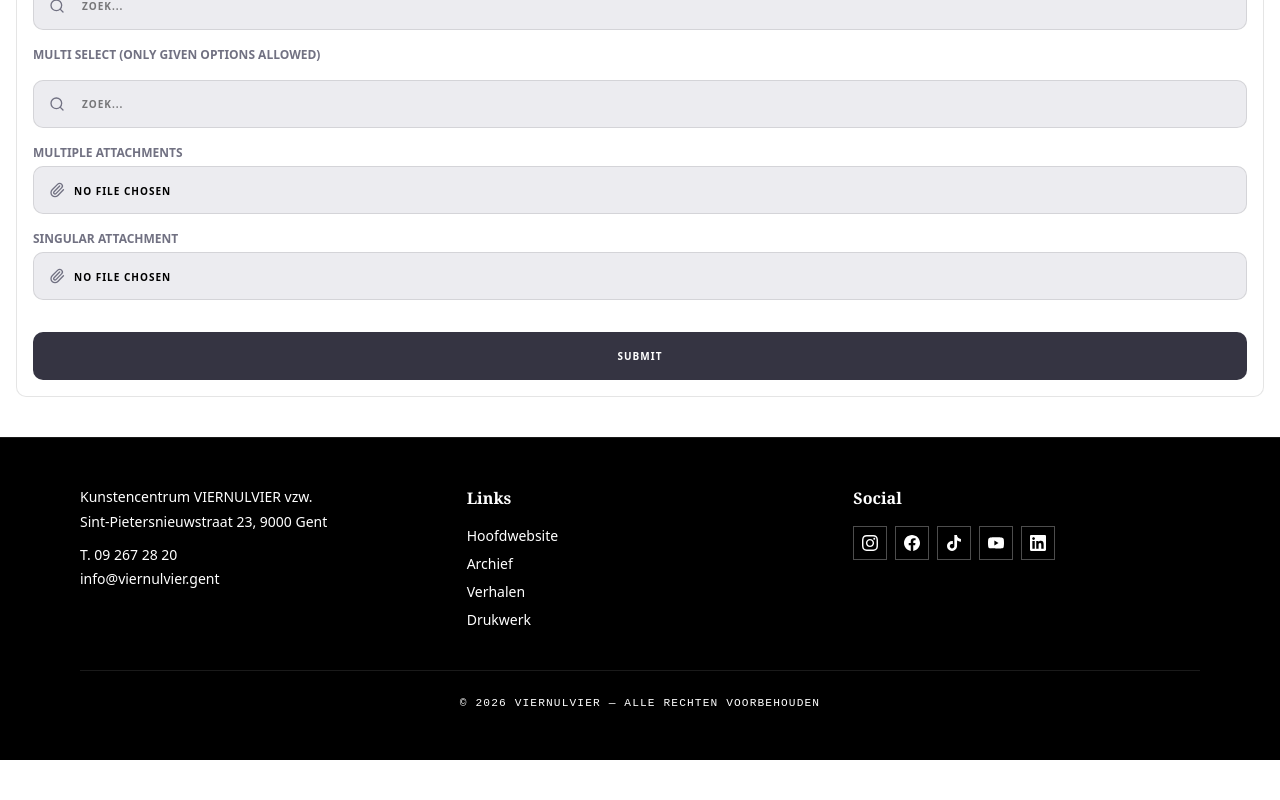
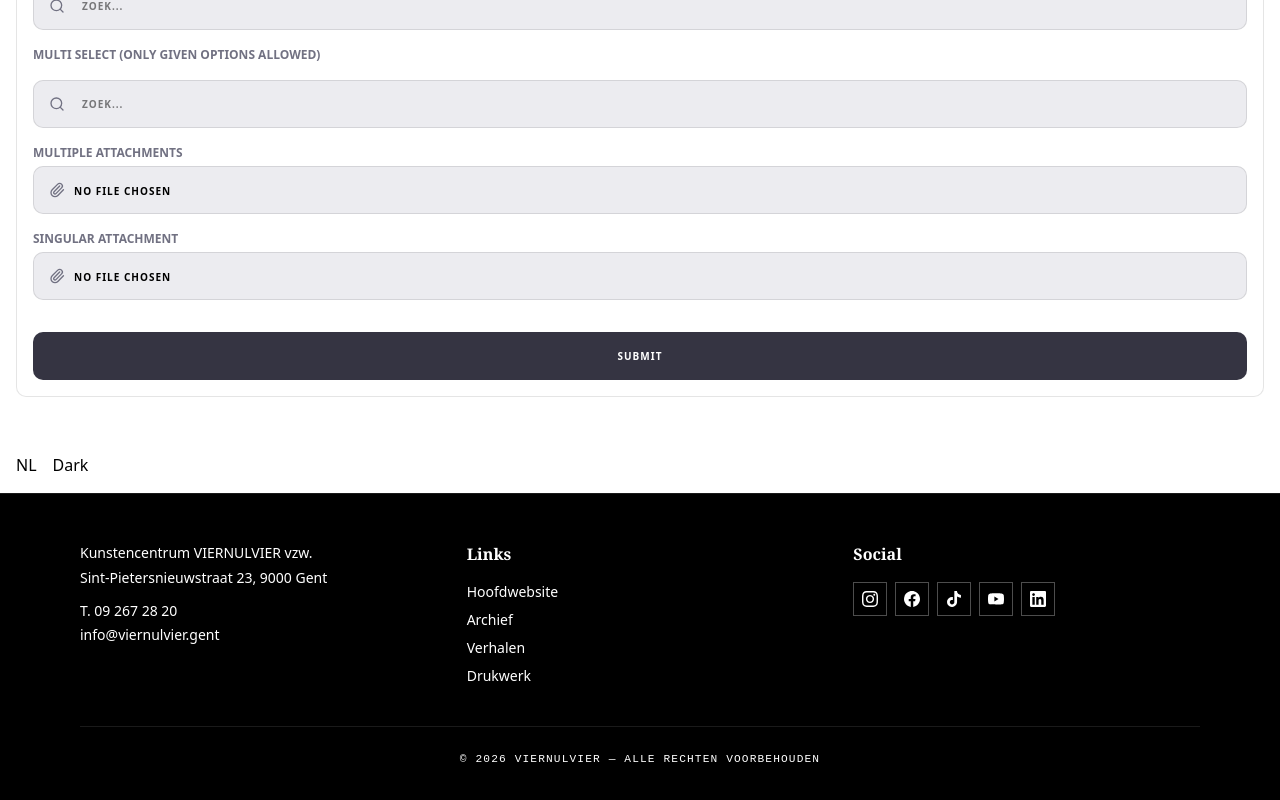
Before and after one commit to SELab-2/viernulvier-4, a Nuxt app in the folder frontend/: page /tempShowcase in a window 1280 px wide. Shown: the part 675-1475 px from the top of the page. Before the commit the page ends 1435 px from the top, so only its background shows below. Built offline with nearby package versions, Linux system fonts and the light colour scheme.

Commit message:
added lang and light/dark mode toggles to showcase

```diff
--- a/frontend/app/components/form/BaseForm.vue
+++ b/frontend/app/components/form/BaseForm.vue
@@ -72,7 +72,7 @@ function submit() {
     <div class="p-4">
       <button
         type="submit"
-        class="w-full h-12 bg-primary/80 text-primary-foreground font-bold uppercase text-[10px] tracking-widest rounded-lg transition-colors duration-150 hover:opacity-90 cursor-pointer"
+        class="w-full h-12 bg-primary/80 dark:bg-primary/60 text-primary-foreground font-bold uppercase text-[10px] tracking-widest rounded-lg transition-colors duration-150 hover:opacity-90 cursor-pointer"
       >
         Submit
       </button>
--- a/frontend/app/pages/tempShowcase.vue
+++ b/frontend/app/pages/tempShowcase.vue
@@ -1,5 +1,8 @@
 <script setup lang="ts">
 import type { FormField } from "../types/FormField";
+
+const { locale, setLocale } = useI18n()
+const isDark = ref(false)
 
 const fields: FormField[] = [
   {
@@ -100,6 +103,12 @@ function isFileArray(value: any): value is File[] {
 function objectURL(file: File): string {
   return URL.createObjectURL(file)
 }
+
+const toggleLocale = () => setLocale(locale.value === 'nl' ? 'en' : 'nl')
+const toggleDark = () => {
+  isDark.value = !isDark.value
+  document.documentElement.classList.toggle("dark", isDark.value)
+}
 </script>
 
 <template>
@@ -125,6 +134,17 @@ function objectURL(file: File): string {
       <span v-else>{{ value }}</span>
     </div>
   </div>
+  <div class="flex gap-2 m-4">
+    <!-- knop om i18n the testen -->
+    <button @click="toggleLocale" class="btn-outline">
+      {{ locale.toUpperCase() }}
+    </button>
+    <br>
+    <!-- knop om light-dark the testen -->
+    <button @click="toggleDark" class="btn-outline">
+      {{ isDark ? "Light" : "Dark" }}
+    </button>
+  </div>
 </template>
 
 <style scoped>
```
